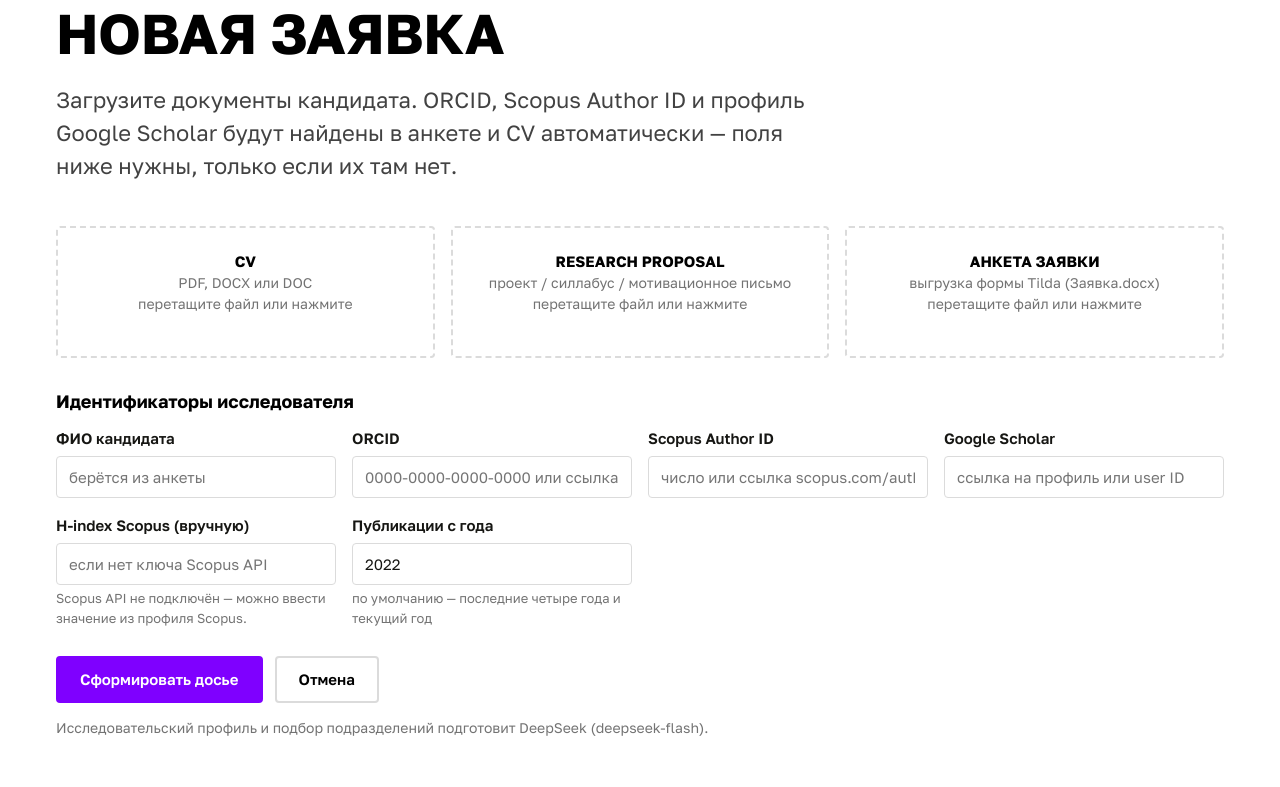
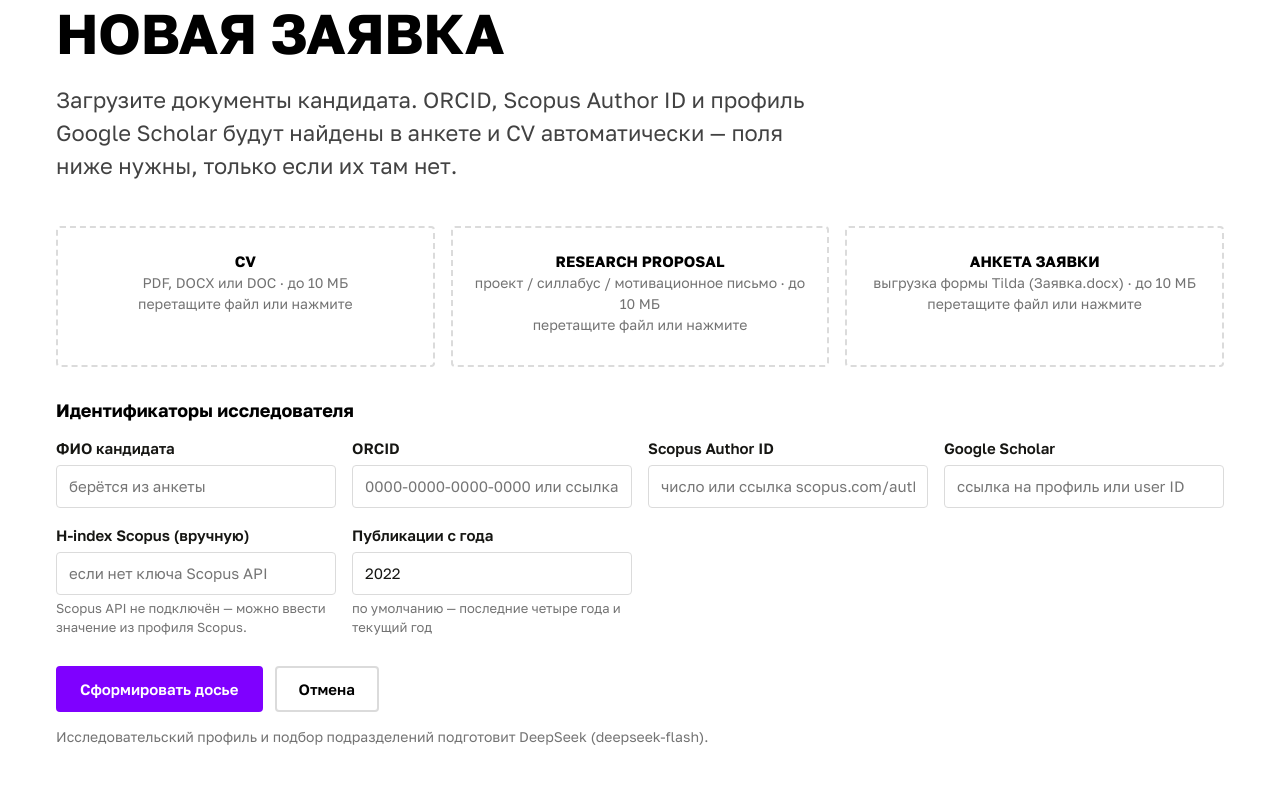
Before and after one commit to richizam/ITMO_fellowship, a FastAPI app: page /new in a window 1280 px wide. Shown: the part 129-916 px from the top of the page. Run offline with FastAPI, Linux system fonts and the light colour scheme.

Commit message:
Upload limit: 10 MB per file (configurable MAX_FILE_MB), 30 MB per request
Real applications are under 3 MB per file; the old 25 MB / 100 MB limits were
far larger than needed.

Co-Authored-By: Claude Opus 5.5 <noreply@anthropic.com>

```diff
--- a/app/config.py
+++ b/app/config.py
@@ -48,6 +48,9 @@ PUB_WINDOW_YEARS = int(os.getenv("PUB_WINDOW_YEARS", "4"))
 CACHE_TTL_DAYS = int(os.getenv("CACHE_TTL_DAYS", "14"))
 HTTP_TIMEOUT = float(os.getenv("HTTP_TIMEOUT", "30"))
 
+# Upload limit per file (CV, proposal, form). Real applications are < 3 MB per file.
+MAX_FILE_MB = int(os.getenv("MAX_FILE_MB", "10"))
+
 # Optional HTTP Basic auth for the whole site (set both to enable; recommended on a public server)
 APP_USERNAME = os.getenv("APP_USERNAME", "").strip()
 APP_PASSWORD = os.getenv("APP_PASSWORD", "").strip()
--- a/app/main.py
+++ b/app/main.py
@@ -25,7 +25,7 @@ logging.getLogger("httpx").setLevel(logging.WARNING)
 
 APP_DIR = Path(__file__).parent
 ALLOWED = {".pdf", ".docx", ".doc", ".rtf", ".odt", ".txt"}
-MAX_UPLOAD = 25 * 1024 * 1024
+MAX_UPLOAD = config.MAX_FILE_MB * 1024 * 1024
 
 app = FastAPI(title="Fellowship Candidate Intelligence")
 
@@ -61,6 +61,7 @@ def _ctx(request: Request, **kw) -> dict:
         "sjr_year": sjr.max_year(),
         "default_from": config.default_from_year(),
         "this_year": date.today().year,
+        "max_file_mb": config.MAX_FILE_MB,
         **kw,
     }
 
@@ -119,7 +120,7 @@ def _save_upload(f: UploadFile | None, folder: Path) -> Path | None:
         raise HTTPException(400, f"Неподдерживаемый формат файла: {f.filename}")
     data = f.file.read(MAX_UPLOAD + 1)
     if len(data) > MAX_UPLOAD:
-        raise HTTPException(400, f"Файл больше 25 МБ: {f.filename}")
+        raise HTTPException(400, f"Файл больше {config.MAX_FILE_MB} МБ: {f.filename}")
     safe = re.sub(r"[^\w.\-]+", "_", Path(f.filename).name)[:120] or f"file{suffix}"
     folder.mkdir(parents=True, exist_ok=True)
     path = folder / safe
--- a/app/templates/new.html
+++ b/app/templates/new.html
@@ -18,7 +18,7 @@
           ('application', 'Анкета заявки', 'выгрузка формы Tilda (Заявка.docx)')] %}
         <label class="drop" data-drop>
           <div class="t">{{ title }}</div>
-          <div class="muted small">{{ hint }}<br>перетащите файл или нажмите</div>
+          <div class="muted small">{{ hint }} · до {{ max_file_mb }} МБ<br>перетащите файл или нажмите</div>
           <div class="f" data-fname></div>
           <input type="file" name="{{ name }}" accept=".pdf,.docx,.doc,.rtf,.odt,.txt">
         </label>
```
Also changed, not shown: 2 other files.
